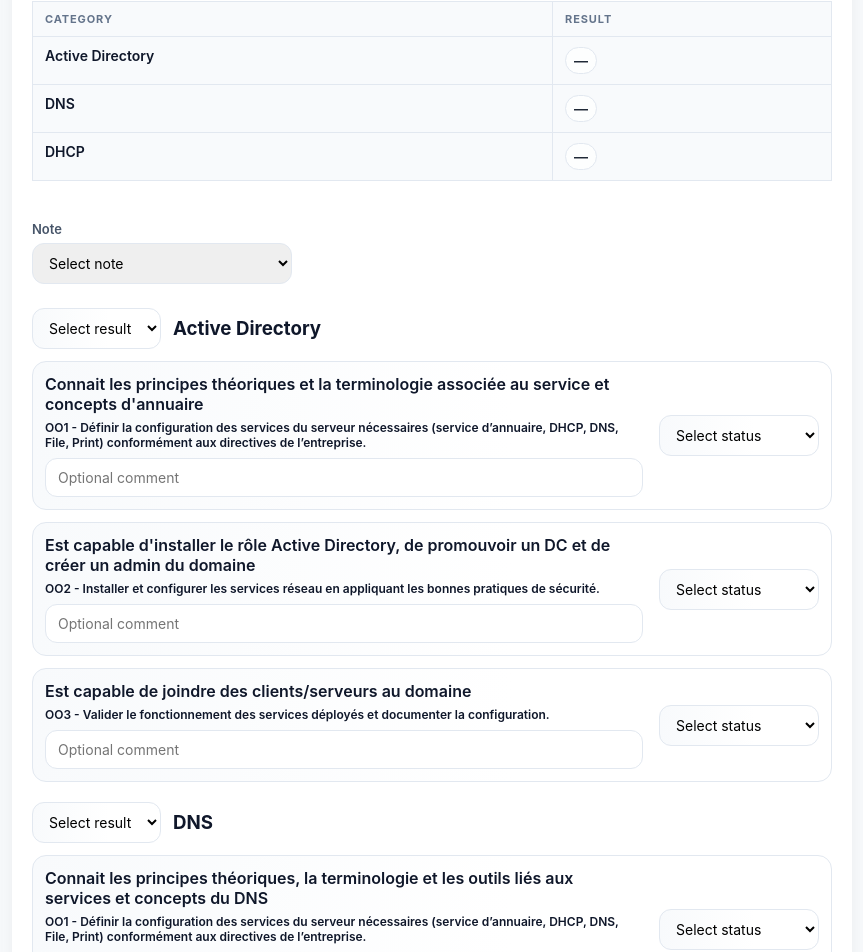
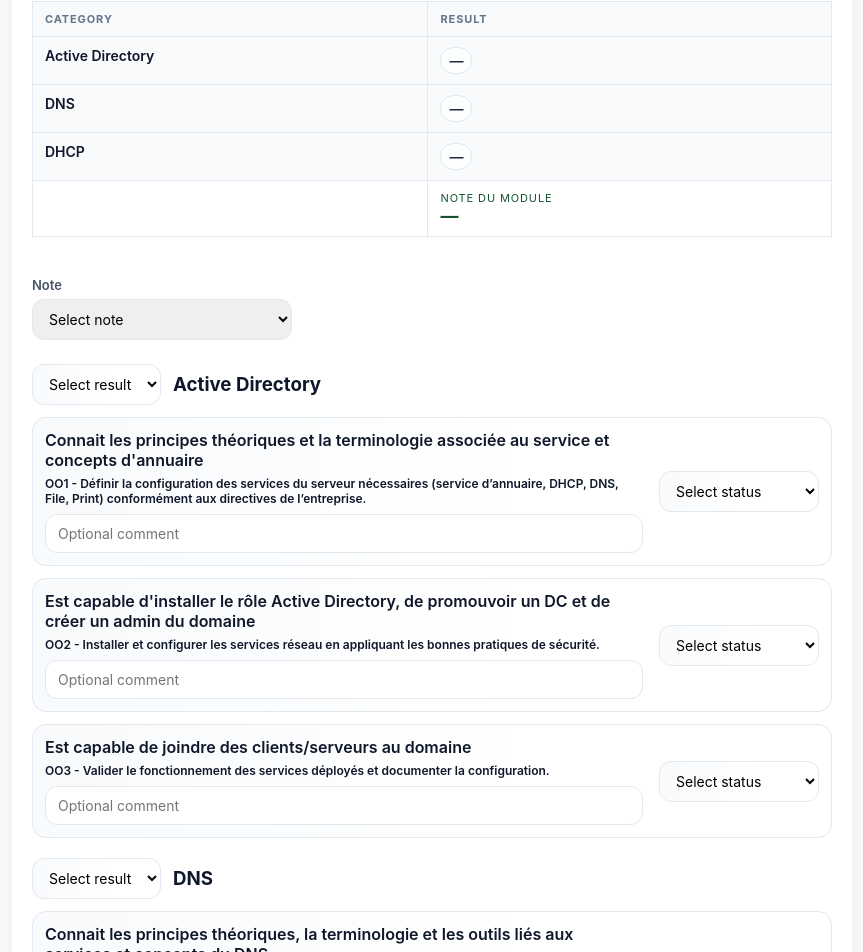
Before and after one commit to hurtlinb/erapport, a React (Vite) app in the folder client/: page / in a window 1280 px wide. Shown: the part 1153-2105 px from the top of the page, without its empty margins (380-1243 px from the left). Built offline with nearby package versions, Linux system fonts and the light colour scheme.

Commit message:
Add note cell to summary table

```diff
--- a/client/src/App.jsx
+++ b/client/src/App.jsx
@@ -1119,6 +1119,17 @@ function App() {
                       </tr>
                     );
                   })}
+                  <tr className="report-summary-note-row">
+                    <td className="summary-category summary-note-spacer">
+                      &nbsp;
+                    </td>
+                    <td className="summary-result summary-note-cell">
+                      <span className="summary-note-label">Note du module</span>
+                      <span className="summary-note-value">
+                        {draft.note || "—"}
+                      </span>
+                    </td>
+                  </tr>
                 </tbody>
               </table>
             ) : (
--- a/client/src/styles.css
+++ b/client/src/styles.css
@@ -400,6 +400,10 @@ textarea {
   background: var(--status-color);
 }
 
+.report-summary-note-row td {
+  background: #ffffff;
+}
+
 .summary-category {
   font-weight: 600;
 }
@@ -416,6 +420,31 @@ textarea {
   border-radius: 999px;
   border: 1px solid var(--status-strong, #e2e8f0);
   background: rgba(255, 255, 255, 0.7);
+}
+
+.summary-note-spacer {
+  border-right: none;
+}
+
+.summary-note-cell {
+  border-left: none;
+  background: #dcfce7;
+  border-color: #16a34a;
+  color: #14532d;
+  text-align: center;
+}
+
+.summary-note-label {
+  display: block;
+  font-size: 11px;
+  text-transform: uppercase;
+  letter-spacing: 0.08em;
+}
+
+.summary-note-value {
+  display: block;
+  font-size: 18px;
+  font-weight: 700;
 }
 
 .summary-task-list {
```
Also changed, not shown: 1 other file (tests, documents, lock files or other folders).
